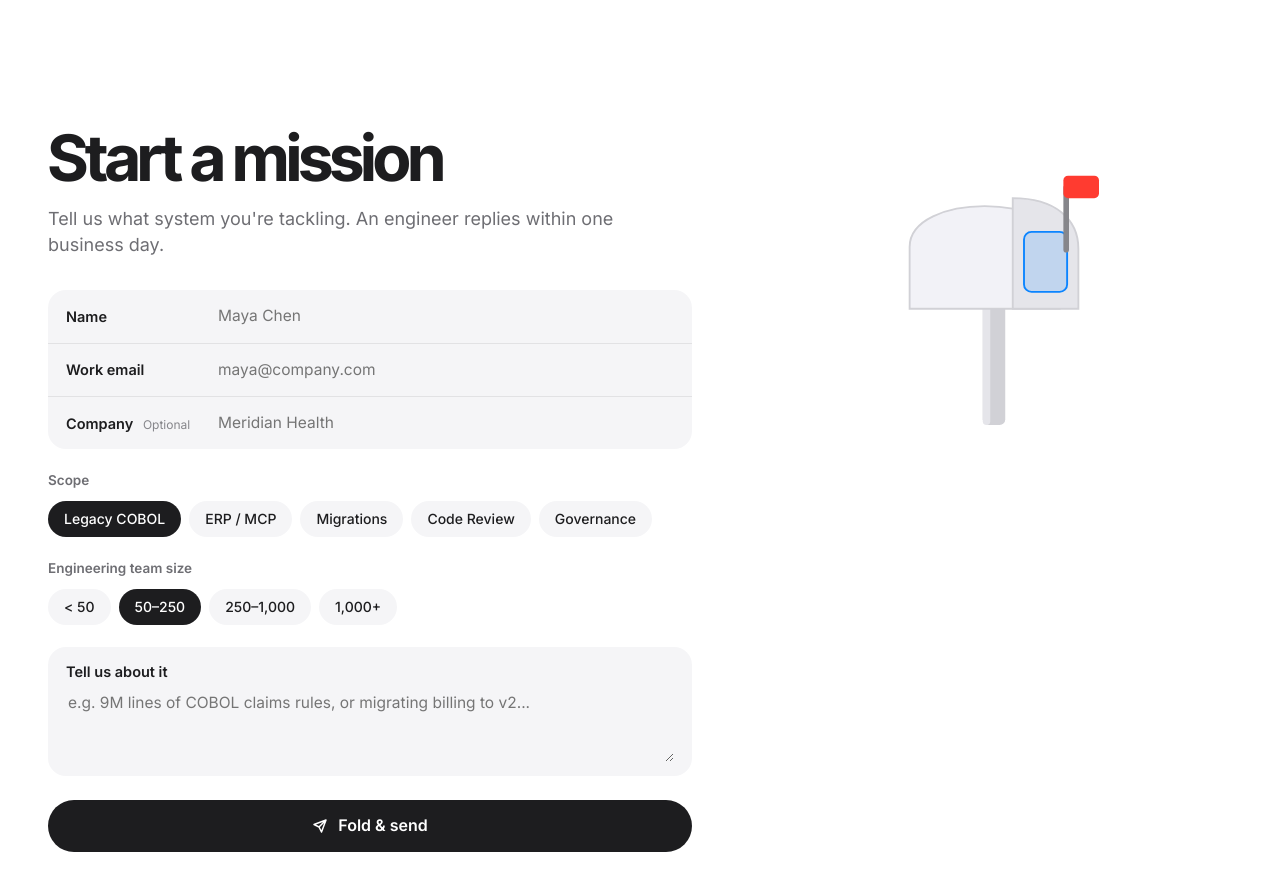
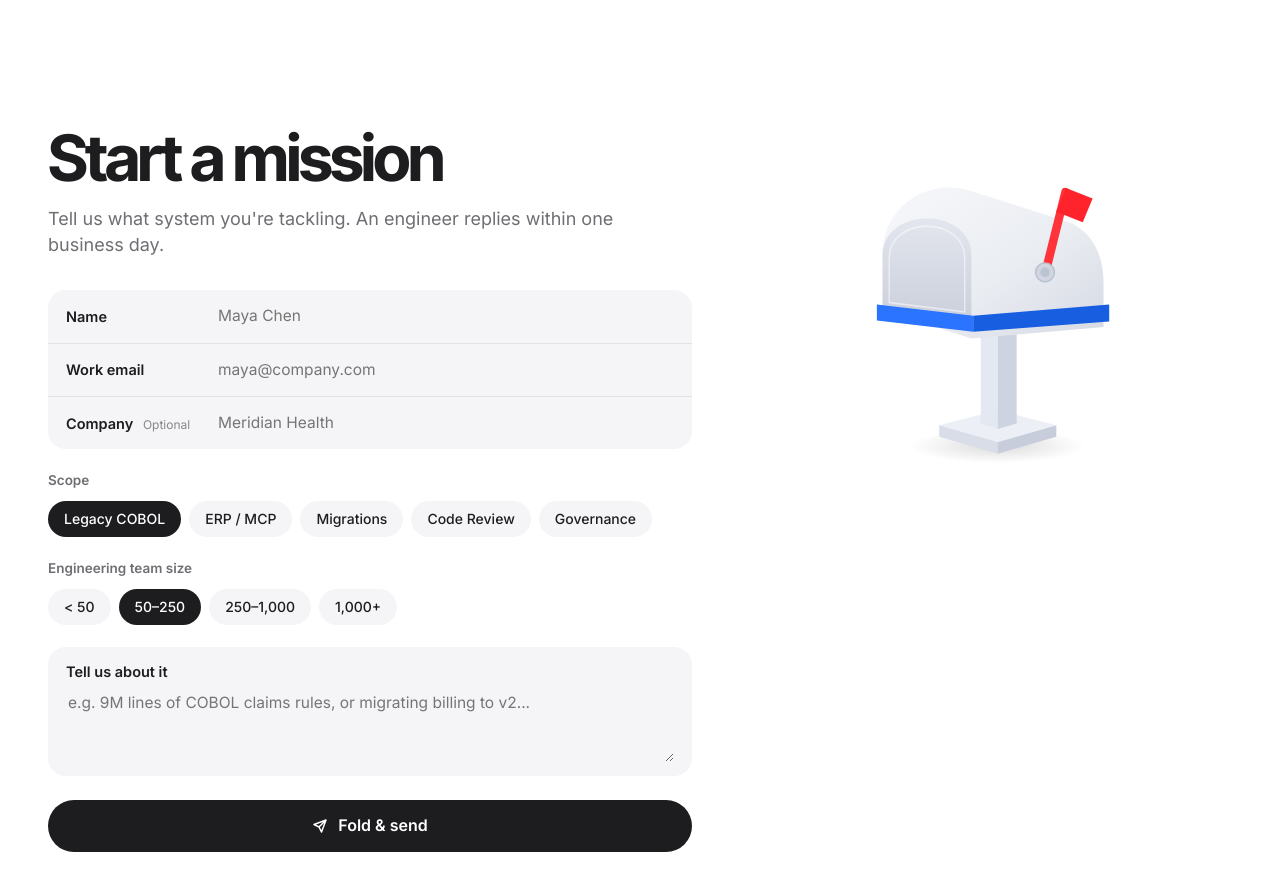
Before and after one commit to mohammed-alhashem/build-ai, a plain HTML site: page index.html in a window 1280 px wide. Shown: the part 4380-5271 px from the top of the page. Drawn offline with Linux system fonts and the light colour scheme.

Commit message:
Update mailbox to 3D isometric style

```diff
--- a/index.html
+++ b/index.html
@@ -395,15 +395,55 @@
         </div>
 
         <div class="bf-box" aria-hidden="true">
-          <svg class="mailbox" id="mailbox" viewBox="0 0 320 340">
-            <rect x="148" y="190" width="24" height="130" rx="6" fill="#d1d1d6"/>
-            <rect x="148" y="190" width="8" height="130" rx="4" fill="#e5e5ea"/>
-            <path d="M70 130 C70 72, 230 72, 230 130 V196 H70 Z" fill="#f2f2f7" stroke="#d1d1d6" stroke-width="2"/>
-            <path d="M180 78 C225 78, 250 100, 250 132 V196 H180 Z" fill="#e5e5ea" stroke="#d1d1d6" stroke-width="2"/>
-            <rect x="192" y="114" width="46" height="64" rx="8" fill="#0A84FF" fill-opacity=".16" stroke="#0A84FF" stroke-width="2"/>
+          <svg class="mailbox" id="mailbox" viewBox="0 0 360 380">
+            <defs>
+              <linearGradient id="mb-top" x1="0" y1="0" x2="1" y2="1">
+                <stop offset="0%" stop-color="#f7f8fa"/>
+                <stop offset="55%" stop-color="#eaedf2"/>
+                <stop offset="100%" stop-color="#d5d9e3"/>
+              </linearGradient>
+              <linearGradient id="mb-front" x1="0" y1="0" x2="0" y2="1">
+                <stop offset="0%" stop-color="#e3e6ee"/>
+                <stop offset="100%" stop-color="#cbd0dc"/>
+              </linearGradient>
+              <radialGradient id="mb-shadow" cx="50%" cy="50%" r="50%">
+                <stop offset="0%" stop-color="rgba(0,0,0,.14)"/>
+                <stop offset="100%" stop-color="rgba(0,0,0,0)"/>
+              </radialGradient>
+            </defs>
+
+            <!-- Soft ground shadow -->
+            <ellipse cx="184" cy="340" rx="92" ry="18" fill="url(#mb-shadow)"/>
+
+            <!-- Square pedestal base -->
+            <polygon points="122,318 184,302 246,318 184,336" fill="#eceff5"/>
+            <polygon points="122,318 184,336 184,348 122,330" fill="#d8dde8"/>
+            <polygon points="184,336 246,318 246,330 184,348" fill="#c7cddb"/>
+
+            <!-- Square post -->
+            <polygon points="166,204 184,210 184,322 166,316" fill="#e4e8f0"/>
+            <polygon points="184,210 204,204 204,316 184,322" fill="#cdd3e0"/>
+
+            <!-- Isometric Mailbox Barrel Body -->
+            <!-- Top/side curved shell -->
+            <path d="M62,138 C62,82 114,56 156,70 L256,102 C282,110 296,136 296,166 L296,214 L156,226 L62,196 Z" fill="url(#mb-top)"/>
+            <!-- Front arched face -->
+            <path d="M62,138 C62,86 156,86 156,138 L156,204 L62,192 Z" fill="url(#mb-front)"/>
+            <!-- Subtle inner door seam -->
+            <path d="M69,141 C69,96 149,96 149,141 L149,198 L69,188 Z" fill="none" stroke="rgba(255,255,255,.55)" stroke-width="1.5"/>
+
+            <!-- Wrap-around Electric Blue Trim Band -->
+            <polygon points="56,190 158,202 158,219 56,207" fill="#2b74ff"/>
+            <polygon points="158,202 302,190 302,208 158,219" fill="#185ee0"/>
+
+            <!-- Red Flag + Silver Pivot Disc -->
             <g class="mb-flag" id="mb-flag">
-              <rect x="234" y="64" width="6" height="72" rx="3" fill="#86868b"/>
-              <rect x="234" y="54" width="38" height="24" rx="5" fill="#FF3B30"/>
+              <g transform="rotate(14 234 156)">
+                <rect x="230" y="64" width="9" height="94" rx="4" fill="#ff333a"/>
+                <path d="M234,64 L264,68 L260,95 L230,91 Z" fill="#ff242c"/>
+              </g>
+              <circle cx="234" cy="156" r="10" fill="#d0d5e0" stroke="#b9c0ce" stroke-width="1.5"/>
+              <circle cx="234" cy="156" r="5" fill="#bcc3d1"/>
             </g>
           </svg>
         </div>
--- a/styles.css
+++ b/styles.css
@@ -402,9 +402,9 @@ svg, img { display: block; }
 .bf-msg.err { color: var(--red); }
 
 .bf-box { position: sticky; top: 140px; display: grid; place-items: center; }
-.mailbox { width: 100%; max-width: 300px; height: auto; }
-.mb-flag { transform-origin: 237px 136px; transition: transform .5s var(--pop); }
-.mailbox.sent .mb-flag { transform: rotate(-72deg); }
+.mailbox { width: 100%; max-width: 340px; height: auto; }
+.mb-flag { transform-origin: 234px 156px; transition: transform .5s var(--pop); }
+.mailbox.sent .mb-flag { transform: rotate(-28deg); }
 
 /* ---------- 7. RAINBOW GRID + DARK TRANSITION CTA ---------- */
 .rg { position: relative; min-height: 92svh; display: grid; place-items: center; background: #000; color: #fff; overflow: hidden; padding: 100px 24px; }
```
